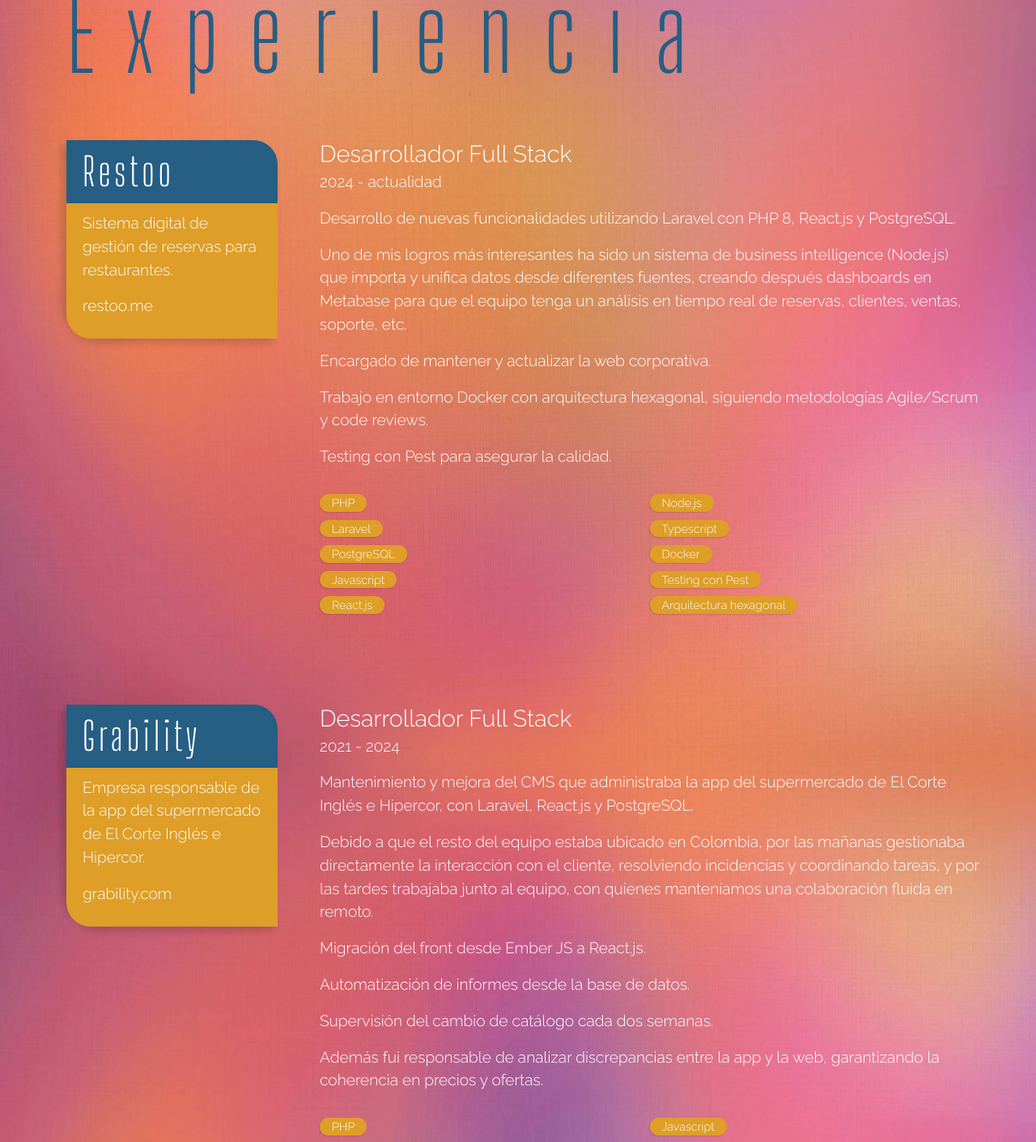
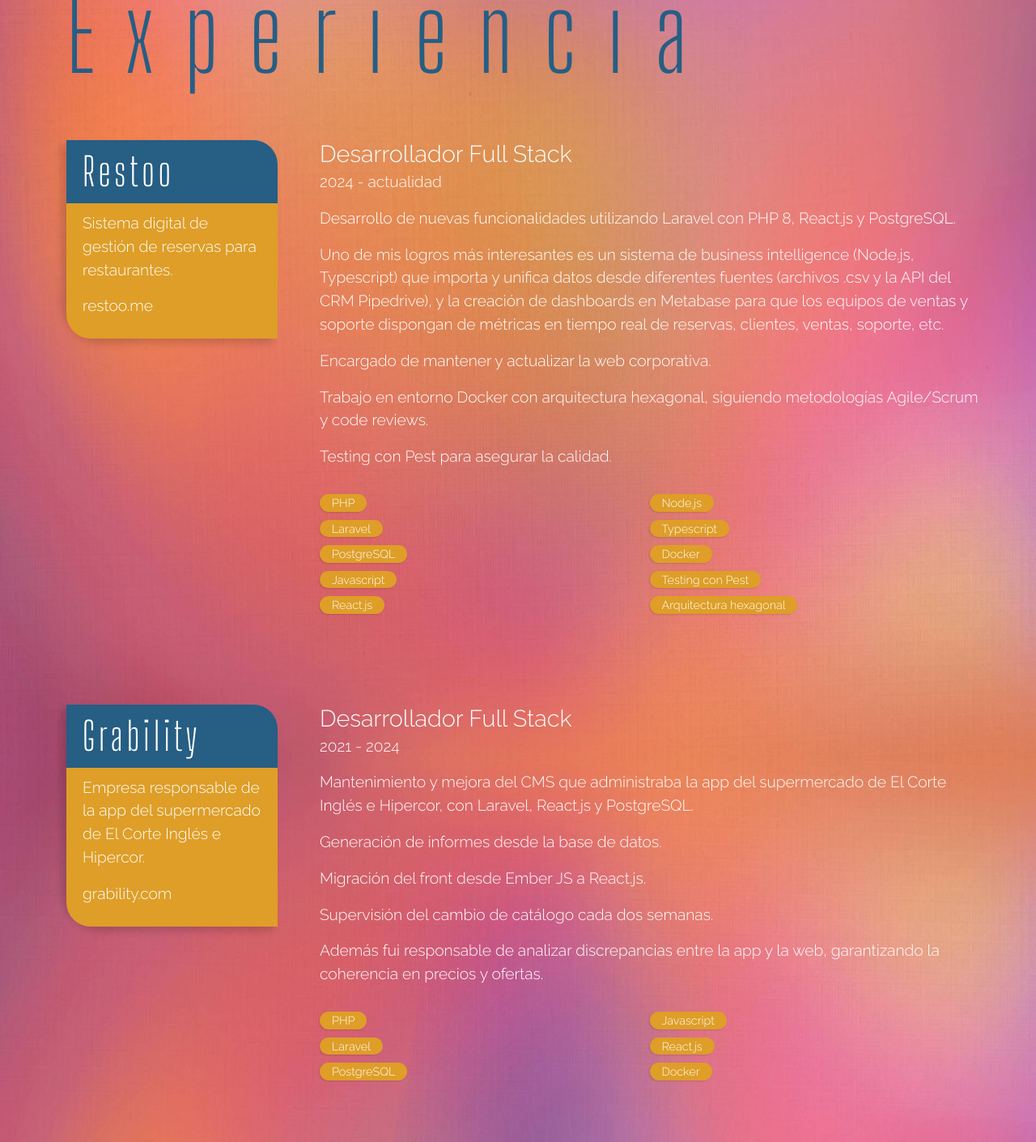
Before and after one commit to maparcepel/portafolio, a React (Create React App) app: page / in a window 1280 px wide. Shown: the part 1422-2832 px from the top of the page at 81% size. Built offline with nearby package versions, Linux system fonts and the light colour scheme.

Commit message:
Update experience.js

```diff
--- a/src/locales/experience.js
+++ b/src/locales/experience.js
@@ -5,7 +5,7 @@ export const experienceTranslations = {
       position: 'Desarrollador Full Stack',
       tasks: [
         'Desarrollo de nuevas funcionalidades utilizando Laravel con PHP 8, React.js y PostgreSQL.',
-        'Uno de mis logros más interesantes ha sido un sistema de business intelligence (Node.js) que importa y unifica datos desde diferentes fuentes, creando después dashboards en Metabase para que el equipo tenga un análisis en tiempo real de reservas, clientes, ventas, soporte, etc.',
+        'Uno de mis logros más interesantes es un sistema de business intelligence (Node.js, Typescript) que importa y unifica datos desde diferentes fuentes (archivos .csv y la API del CRM Pipedrive), y la creación de dashboards en Metabase para que los equipos de ventas y soporte dispongan de métricas en tiempo real de reservas, clientes, ventas, soporte, etc.',
         'Encargado de mantener y actualizar la web corporativa.',
         'Trabajo en entorno Docker con arquitectura hexagonal, siguiendo metodologías Agile/Scrum y code reviews.',
         'Testing con Pest para asegurar la calidad.'
@@ -19,9 +19,8 @@ export const experienceTranslations = {
       position: 'Desarrollador Full Stack',
       tasks: [
         'Mantenimiento y mejora del CMS que administraba la app del supermercado de El Corte Inglés e Hipercor, con Laravel, React.js y PostgreSQL.',
-        'Debido a que el resto del equipo estaba ubicado en Colombia, por las mañanas gestionaba directamente la interacción con el cliente, resolviendo incidencias y coordinando tareas, y por las tardes trabajaba junto al equipo, con quienes manteníamos una colaboración fluida en remoto.',
+        'Generación de informes desde la base de datos.',
         'Migración del front desde Ember JS a React.js.',
-        'Automatización de informes desde la base de datos.',
         'Supervisión del cambio de catálogo cada dos semanas.',
         'Además fui responsable de analizar discrepancias entre la app y la web, garantizando la coherencia en precios y ofertas.',
       ],
```
